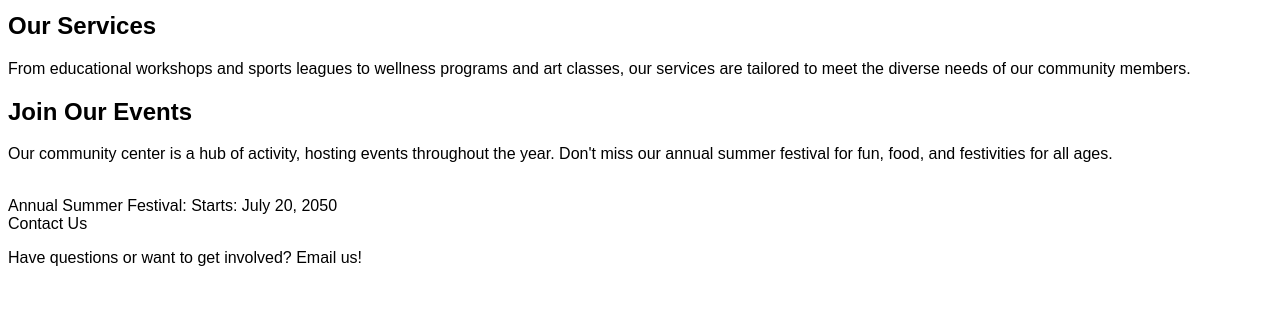
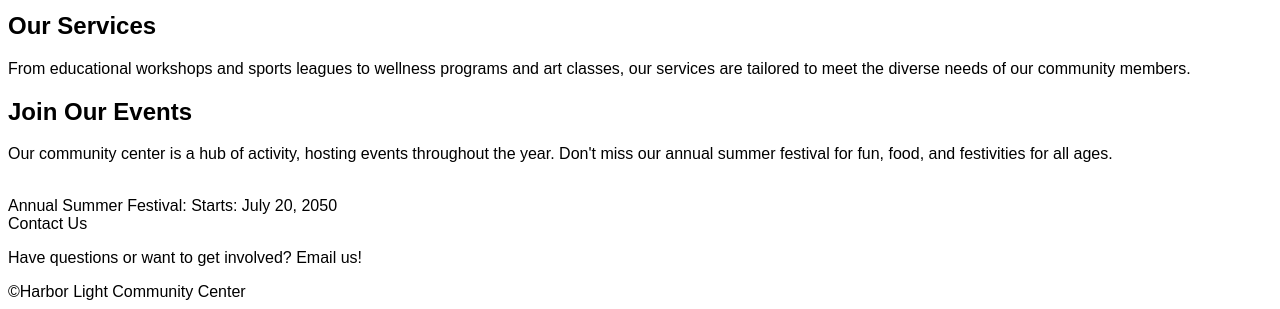
Before and after one commit to Tan-AnwarT/Harbor-light, a plain HTML site: page Index.html in a window 1280 px wide. Shown: the part 1086-1395 px from the top of the page. Before the commit the page ends 1369 px from the top, so only its background shows below. Drawn offline with Linux system fonts and the light colour scheme.

Commit message:
Update Index.html

```diff
--- a/Index.html
+++ b/Index.html
@@ -51,6 +51,7 @@ Starts: July 20, 2050
 <footer>
 Contact Us
 <p>Have questions or want to get involved? Email us!</p>
+  ©Harbor Light Community Center
 </footer>
 </font>
 </body>
```
